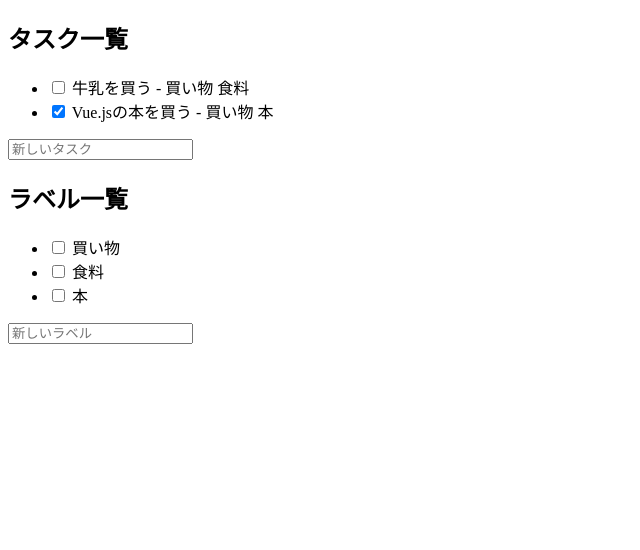
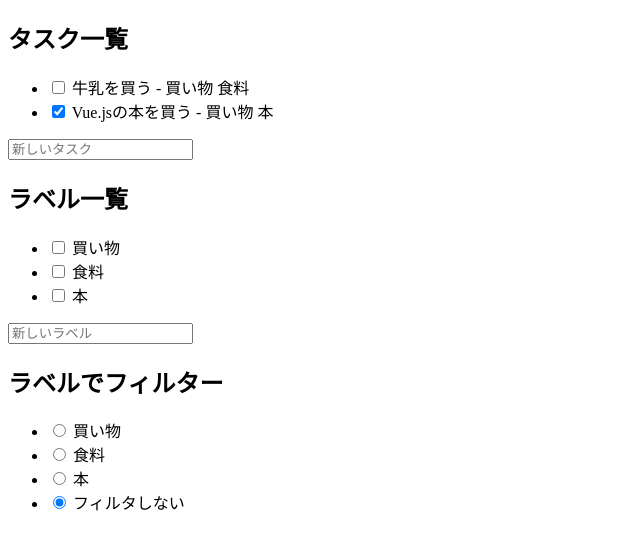
Before and after one commit to dodonki1223/vue-getting-started, a Vue app in the folder chapter-7/7.5/: page / in a window 1280 px wide. Shown: the top 550 px of the page, without its empty margins (0-640 px from the left). Built offline with nearby package versions, Linux system fonts and the light colour scheme.

Commit message:
7.5.5：ラベルのフィルタリング

```diff
--- a/chapter-7/7.5/src/App.vue
+++ b/chapter-7/7.5/src/App.vue
@@ -29,6 +29,20 @@
     <form v-on:submit.prevent="addLabel">
       <input type="text" v-model="newLabelText" placeholder="新しいラベル">
     </form>
+
+    <h2>ラベルでフィルター</h2>
+    <ul>
+      <li v-for="label in labels" v-bind:key="label.id">
+        <input type="radio" v-bind:checked="label.id === filter"
+          v-on:change="changeFilter(label.id)">
+        {{ label.text }}
+      </li>
+      <li>
+        <input type="radio" v-bind:checked="filter === null"
+          v-on:change="changeFilter(null)">
+        フィルタしない
+      </li>
+    </ul>
   </div>
 </template>
 
@@ -46,11 +60,14 @@
   },
   computed: {
     tasks () {
-      return this.$store.state.tasks // ストアを読む
+      return this.$store.getters.filteredTasks
     },
     labels () {
       return this.$store.state.labels
     },
+    filter () {
+      return this.$store.state.filter
+    }
   },
   methods: {
     // タスクを追加する
@@ -82,6 +99,14 @@
       const label = this.labels.filter(label => label.id === id)[0]
       return label ? label.text : ''
     },
+
+    // フィルタする対象のラベルを変更する
+    changeFilter(labelId) {
+      // `changeFilter`ミューテーションをコミット
+      this.$store.commit('changeFilter', {
+        filter: labelId
+      })
+    },
   }
 }
 </script>
--- a/chapter-7/7.5/src/store.js
+++ b/chapter-7/7.5/src/store.js
@@ -40,6 +40,21 @@
     // 実際のアプリではサーバーで生成したり、UUIDを使ったりするがここでは決め打ち
     nextTaskId: 3,
     nextLabelId: 4,
+    // フィルタするラベルのID
+    filter: null,
+  },
+  getters: {
+    // フィルタ後のタスクを返す
+    filteredTasks (state) {
+      // ラベルが選択されていなければそのままの一覧を返す
+      if (!state.filter) {
+        return state.tasks
+      }
+      // 選択されているラベルでフィルタリング
+      return state.tasks.filter(task => {
+        return task.labelIds.indexOf(state.filter) >= 0
+      })
+    }
   },
   mutations: {
     // タスクを追加する
@@ -70,8 +85,11 @@
       })
       // 次に追加されるラベルに付与するIDを更新する
       state.nextLabelId++
-    }
-  }
+    },
+    changeFilter (state, { filter }) {
+      state.filter = filter
+    },
+  },
 })
 
 // ストアをエクスポート
```
